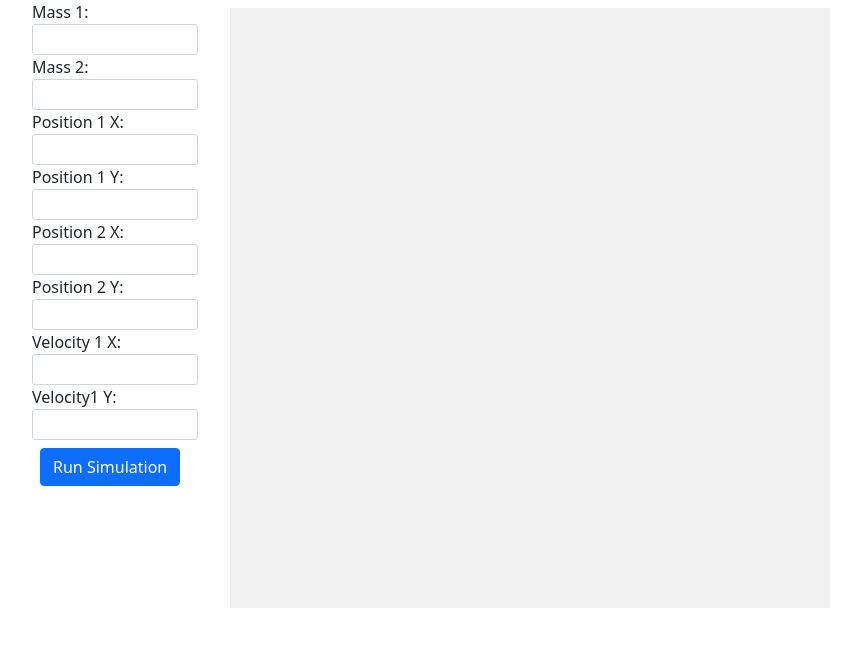
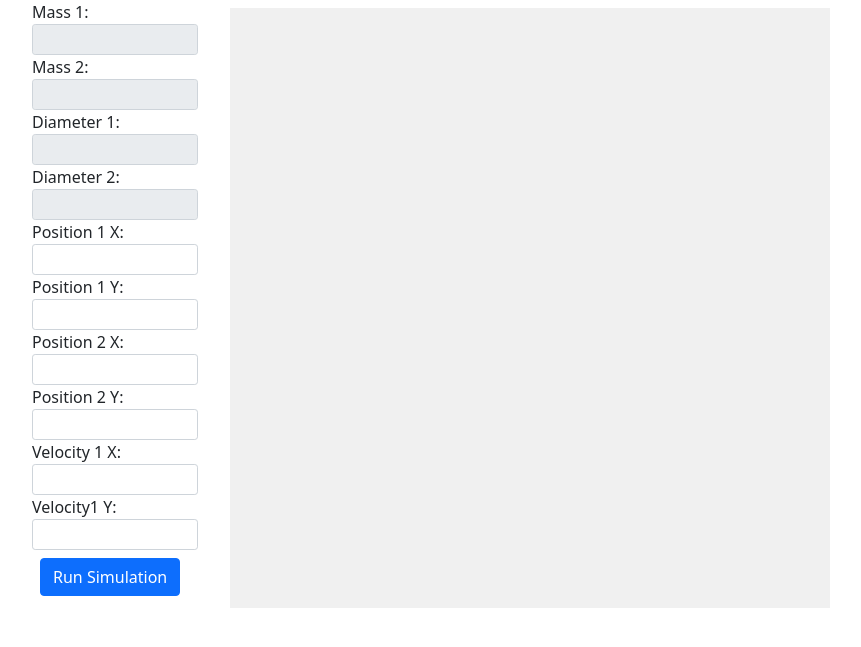
Before and after one commit to kirk3110/hackathon2024, a Flask app: template templates/simulation.html in a window 1280 px wide. Shown: the top 647 px of the page, without its empty margins (50-911 px from the left). Run offline with Flask 3, Linux system fonts and the light colour scheme; the template is opened without the code that fills it: most values are stand-ins (such as "Sample title", 1, 10 or a date in 2020).

Commit message:
報酬を手に入れて成長する仕組み

```diff
--- a/app.py
+++ b/app.py
@@ -1,8 +1,13 @@
-from flask import Flask, render_template, request
+from flask import Flask, render_template, request, redirect, url_for
 import numpy as np
+
+from custom_part import CustomPart
+from object import Object
 from simulation import run_simulation
 
 app = Flask(__name__)
+
+object1 = Object(1.0, 0.5)
 
 
 @app.route('/', methods=['GET', 'POST'])
@@ -12,8 +17,6 @@
 
     # 初期条件の設定
     initial_conditions = {
-        "mass1": 1.0,
-        "mass2": 1.0,
         "pos1_x": 0.0,
         "pos1_y": 0.0,
         "pos2_x": 5.0,
@@ -22,12 +25,12 @@
         "vel1_y": 0.0,
         "vel2_x": 3.0,
         "vel2_y": 4.0,
-        "radius1": 0.5,
-        "radius2": 0.5,
         "simulation_time": 60.0,
         "time_step": 0.1,
         "decay": 0.97
     }
+    object2 = Object(1.0, 0.5)
+    scale = 50  # 位置のスケーリングファクター（ピクセル変換用）
     winner = None
 
     if request.method == 'POST':
@@ -39,12 +42,12 @@
 
         # シミュレーションの実行
         positions1, positions2, stop_time1, stop_time2, collision_points = run_simulation(
-            initial_conditions["mass1"], initial_conditions["mass2"],
+            object1.mass, object2.mass,
             np.array([initial_conditions["pos1_x"], initial_conditions["pos1_y"]]),
             np.array([initial_conditions["pos2_x"], initial_conditions["pos2_y"]]),
             np.array([initial_conditions["vel1_x"], initial_conditions["vel1_y"]]),
             np.array([initial_conditions["vel2_x"], initial_conditions["vel2_y"]]),
-            initial_conditions["radius1"], initial_conditions["radius2"],
+            object1.radius, object2.radius,
             initial_conditions["simulation_time"], initial_conditions["time_step"],
             initial_conditions["decay"])
 
@@ -63,12 +66,12 @@
                 # 各キーフレームの時間を計算
                 time = (i / (num_positions - 1)) * duration
                 percentage = (time / duration) * 100
-                keyframes += f"{percentage:.2f}% {{ left: {pos[0]*scale}px; top: {pos[1]*scale}px; }}\n"
-            keyframes += f"100% {{ left: {positions[-1][0]*scale}px; top: {positions[-1][1]*scale}px; }}"
+                keyframes += f"{percentage:.2f}% {{ left: {pos[0] * scale}px; top: {pos[1] * scale}px; }}\n"
+            keyframes += f"100% {{ left: {positions[-1][0] * scale}px; top: {positions[-1][1] * scale}px; }}"
             return keyframes
 
-        scale = 50  # 位置のスケーリングファクター（ピクセル変換用）
-        duration = max(stop_time1, stop_time2) if stop_time1 and stop_time2 else initial_conditions["simulation_time"]
+        duration = max(stop_time1, stop_time2) if stop_time1 and stop_time2 else \
+        initial_conditions["simulation_time"]
         frames1 = generate_keyframes(positions1, duration, scale)
         frames2 = generate_keyframes(positions2, duration, scale)
 
@@ -76,17 +79,72 @@
                                show_simulation=show_simulation,
                                frames1=frames1,
                                frames2=frames2,
-                               collision_points = collision_points,
+                               collision_points=collision_points,
                                duration=duration,
                                scale=scale,
-                               diameter1=initial_conditions["radius1"]*2*scale,
-                               diameter2=initial_conditions["radius1"]*2*scale,
+                               diameter1=object1.radius*2*scale,
+                               diameter2=object2.radius*2*scale,
                                winner=winner,
+                               object1_mass=object1.mass,
+                               object2_mass=object2.mass,
                                initial_conditions=initial_conditions)
 
     return render_template('simulation.html',
                            show_simulation=show_simulation,
+                           diameter1=object1.radius*2*scale,
+                           diameter2=object2.radius*2*scale,
+                           object1_mass=object1.mass,
+                           object2_mass=object2.mass,
                            initial_conditions=initial_conditions)
+
+
+# 報酬選択画面
+@app.route('/reward', methods=['GET', 'POST'])
+def reward():
+    # 一旦決め打ち。いずれファイルかDBから読み込む
+    custom_parts = {
+        1: CustomPart("Lightning Body", "Halve the mass.",
+                      mass_value=0.5, mass_calculation='*'),
+        2: CustomPart("Giant Growth", "Double the diameter.",
+                      radius_value=2.0, radius_calculation='*'),
+        3: CustomPart("Super Lightning Body", "Quarter the mass.",
+                      mass_value=0.25, mass_calculation='*'),
+        4: CustomPart("Super Giant Growth", "Quadruple the diameter.",
+                      radius_value=4.0, radius_calculation='*'),
+    }
+
+    # GETリクエストの場合、報酬としてカスタムパーツを表示
+    if request.method == 'GET':
+        print("get")
+        # カスタムパーツリストからランダムに3つ選択
+        import random
+        selected_parts_keys = random.sample(list(custom_parts.keys()), 3)
+        return render_template('reward.html',
+                               reward_1_id=selected_parts_keys[0],
+                               reward_1_title=custom_parts[selected_parts_keys[0]].title,
+                               reward_1_text=custom_parts[selected_parts_keys[0]].text,
+                               reward_2_id=selected_parts_keys[1],
+                               reward_2_title=custom_parts[selected_parts_keys[1]].title,
+                               reward_2_text=custom_parts[selected_parts_keys[1]].text,
+                               reward_3_id=selected_parts_keys[2],
+                               reward_3_title=custom_parts[selected_parts_keys[2]].title,
+                               reward_3_text=custom_parts[selected_parts_keys[2]].text,
+                               )
+
+    # POSTリクエストの場合は、選択されたカスタムパーツを適用
+    if request.method == 'POST':
+        data = request.get_json()
+        print(data)
+        selected_part = custom_parts[int(data['id'])]
+        if 'mass_value' in selected_part.__dict__:
+            expression = f"{object1.mass}{selected_part.mass_calculation}{selected_part.mass_value}"
+            object1.mass = eval(expression)
+        if 'radius_value' in selected_part.__dict__:
+            expression = f"{object1.radius}{selected_part.radius_calculation}{selected_part.radius_value}"
+            object1.radius = eval(expression)
+
+        # シミュレーション画面にリダイレクト
+        return redirect(url_for('home'))
 
 
 if __name__ == '__main__':
--- /dev/null
+++ b/object.py
@@ -0,0 +1,4 @@
+class Object:
+    def __init__(self, mass, radius):
+        self.mass = mass
+        self.radius = radius
--- a/templates/simulation.html
+++ b/templates/simulation.html
@@ -24,8 +24,6 @@
 
        .object1, .object2 {
          position: absolute;
-         width: {{ diameter1 }}px;
-         height: {{ diameter2 }}px;
          border-radius: 50%;
        }
        .object-inner {
@@ -47,10 +45,14 @@
        }
        .object1 {
          background-color: red;
+         width: {{ diameter1 }}px;
+         height: {{ diameter1 }}px;
          animation: move1 {{ duration }}s linear forwards;
        }
        .object2 {
          background-color: blue;
+         width: {{ diameter2 }}px;
+         height: {{ diameter2 }}px;
          animation: move2 {{ duration }}s linear forwards;
        }
        @keyframes move1 {
@@ -66,6 +68,9 @@
         }
         #velocityArrow {
             fill: lime;
+        }
+        #rewardButton {
+          display: none;
         }
 
       .message {
@@ -113,8 +118,8 @@
               id="mass1"
               name="mass1"
               step="0.1"
-              value="{{ initial_conditions['mass1'] }}"
-              required
+              value="{{ object1_mass }}"
+              disabled
             />
 
             <label for="mass2">Mass 2:</label>
@@ -124,8 +129,30 @@
               id="mass2"
               name="mass2"
               step="0.1"
-              value="{{ initial_conditions['mass2'] }}"
-              required
+              value="{{ object2_mass }}"
+              disabled
+            />
+
+            <label for="diameter1">Diameter 1:</label>
+            <input
+                class="form-control form-control-sm"
+                type="number"
+                id="diameter1"
+                name="diameter1"
+                step="0.1"
+                value="{{ diameter1 }}"
+                disabled
+            />
+
+            <label for="diameter2">Diameter 2:</label>
+            <input
+                class="form-control form-control-sm"
+                type="number"
+                id="diameter2"
+                name="diameter2"
+                step="0.1"
+                value="{{ diameter2 }}"
+                disabled
             />
 
             <label for="pos1_x">Position 1 X:</label>
@@ -217,6 +244,7 @@
           </div>
         </div>
       </form>
+      <a href="/reward" class="btn btn-primary m-2" id="rewardButton">Get a Reward</a>
     </div>
     <script>
       document
@@ -246,6 +274,12 @@
           document.getElementById("message").textContent = "{{ winner }}";
         }
       }
+
+      document.querySelector(".object1").addEventListener("animationend", function() {
+        if ("{{ winner }}" === "Object 1 Win!") {
+          document.getElementById("rewardButton").style.display = "block";
+        }
+      });
 
       // 開始点と終了点の座標
       let startX, startY, endX, endY;
```
Also changed, not shown: custom_part.py (added, +12 -0 lines), templates/reward.html (added, +87 -0 lines).
